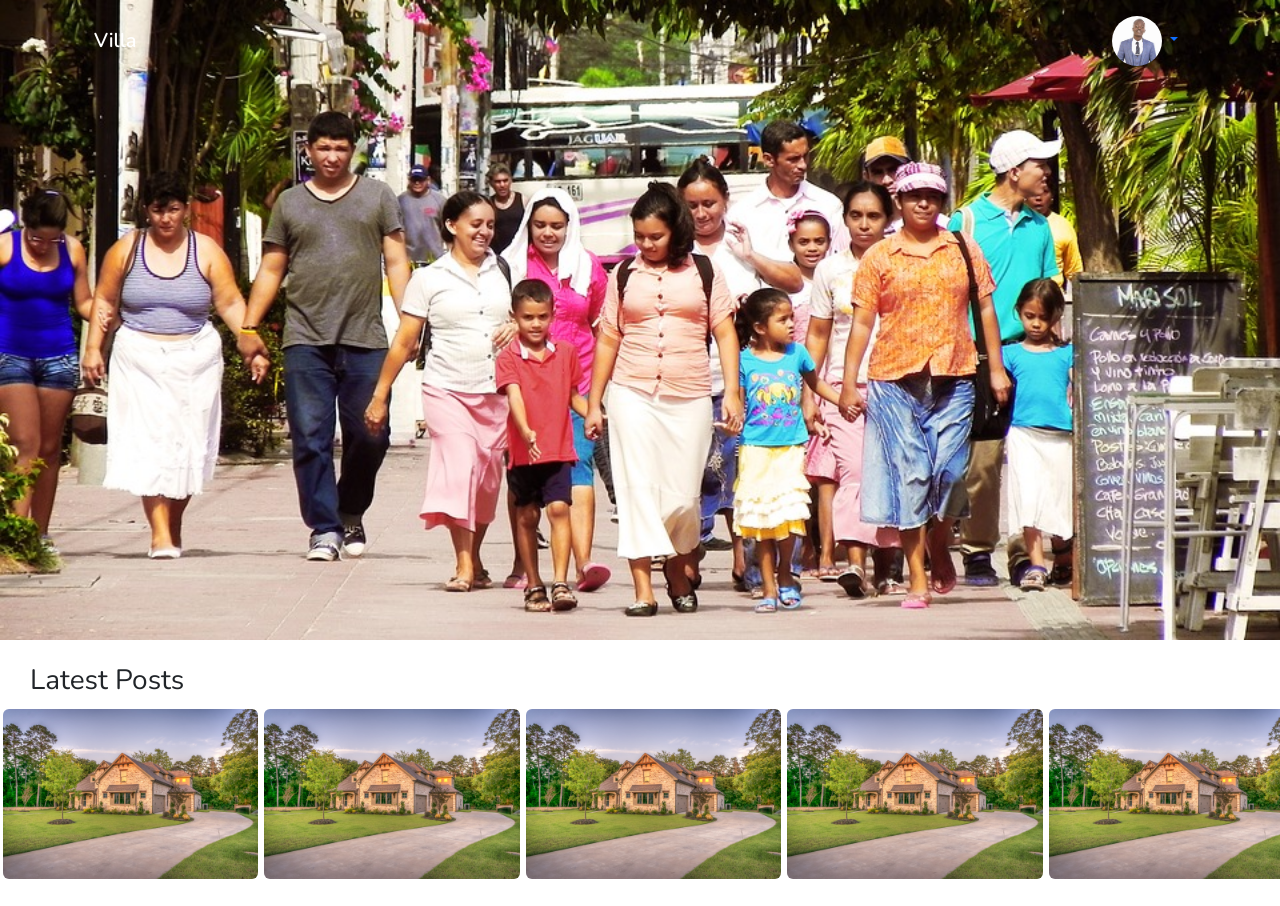
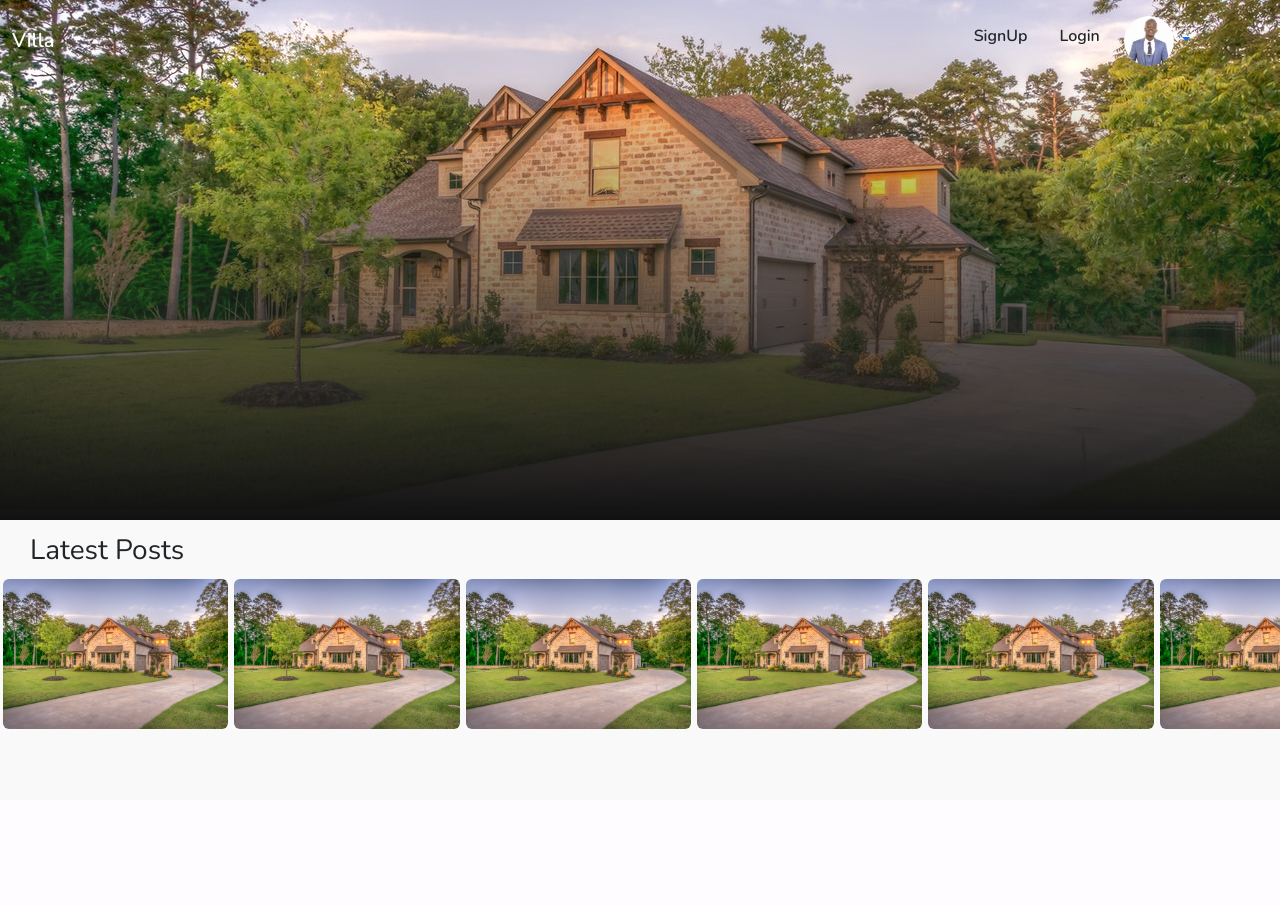
Before and after one commit to Marcos8060/Django-4, a Django app: page / in a window 1280 px wide. After the commit the page ends 729 px from the top, so only its background shows below. Run offline with Django 4.2, Linux system fonts and the light colour scheme; some libraries are stand-ins or nearby versions.

Commit message:
styled the navbar section

```diff
--- a/resident/static/css/style.css
+++ b/resident/static/css/style.css
@@ -4,15 +4,25 @@
 }
 body{
     font-family: Nunito;
+    background: #F9F9F9;
 }
 
 /* hero section */
 .hero__section{
-    background-image: url('../images/neighbour.jpg');
+    background-image: url('../images/pexels-pixabay-259588.jpg');
     background-repeat: no-repeat;
     background-size: cover;
-    background-position: center;
-    height: 80vh;
+    background-position: center center;
+    height: 510px;
+}
+.hero__fadeBottom{
+    height: 27.4rem;
+    background-image: linear-gradient(
+        180deg,
+        transparent,
+        rgba(37,37,37,0.61),
+        #111
+    );
 }
 .profile__img{
     height: 50px;
@@ -39,7 +49,7 @@ body{
 }
 /* posts section */
 .poster__img{
-    max-height: 170px;
+    max-height: 150px;
     margin: 3px;
     border-radius: 6px;
     transition: transform 450ms;
--- a/resident/templates/index.html
+++ b/resident/templates/index.html
@@ -13,7 +13,6 @@
 </head>
 <body>
     <div class="hero__section">
-        <div class="container">
             <nav class="navbar navbar-expand-lg">
                 <div class="container-fluid">
                   <a class="navbar-brand" href="#">Villa</a>
@@ -22,8 +21,10 @@
                   </button>
                   <div class="collapse navbar-collapse" id="navbarNavDarkDropdown">
                     <ul class="navbar-nav ms-auto">
+                      <li style="font-weight: bolder;" class="m-3"><a class="text-decoration-none text-dark" href="#">SignUp</a></li>
+                      <li style="font-weight: bolder;" class="m-3"><a class="text-decoration-none text-dark" href="#">Login</a></li>
                       <li class="nav-item dropdown">
-                        <a class="nav-link dropdown-toggle" href="#" id="navbarDarkDropdownMenuLink" role="button" data-bs-toggle="dropdown" aria-expanded="false">
+                        <a style="margin-right: 70px;" class="nav-link dropdown-toggle" href="#" id="navbarDarkDropdownMenuLink" role="button" data-bs-toggle="dropdown" aria-expanded="false">
                           <img class="img-fluid profile__img" src="../static/images/port.jpeg" alt="">
                         </a>
                         <ul class="dropdown-menu dropdown-menu-dark" aria-labelledby="navbarDarkDropdownMenuLink">
@@ -35,7 +36,7 @@
                   </div>
                 </div>
               </nav>
-        </div>
+        <div class="hero__fadeBottom"></div>
     </div>
     <div class="post__section">
         <h3 class="mt-4" style="margin-left: 30px;">Latest Posts</h3>
```
Also changed, not shown: resident/static/images/neighbour-removebg-preview.png (added).
